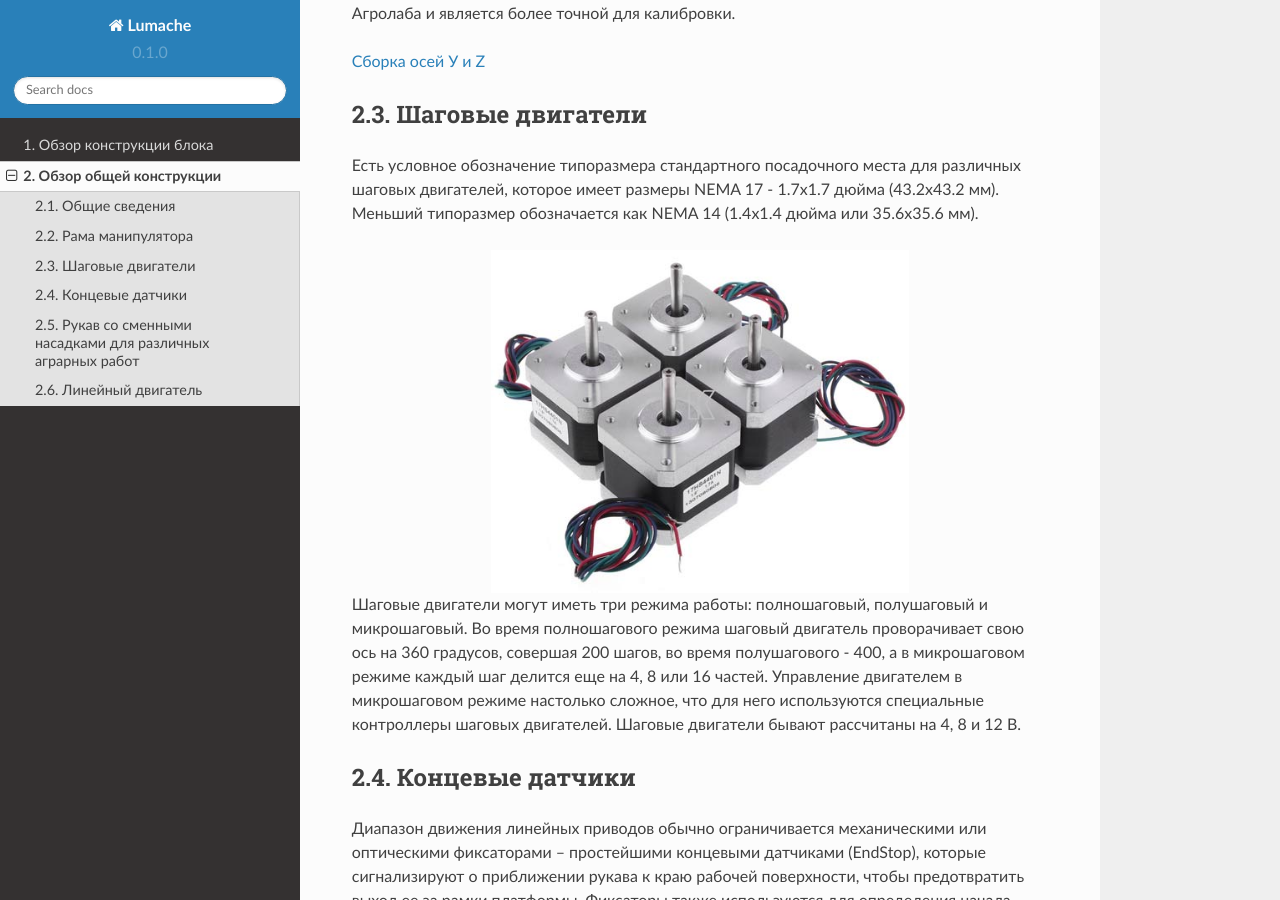
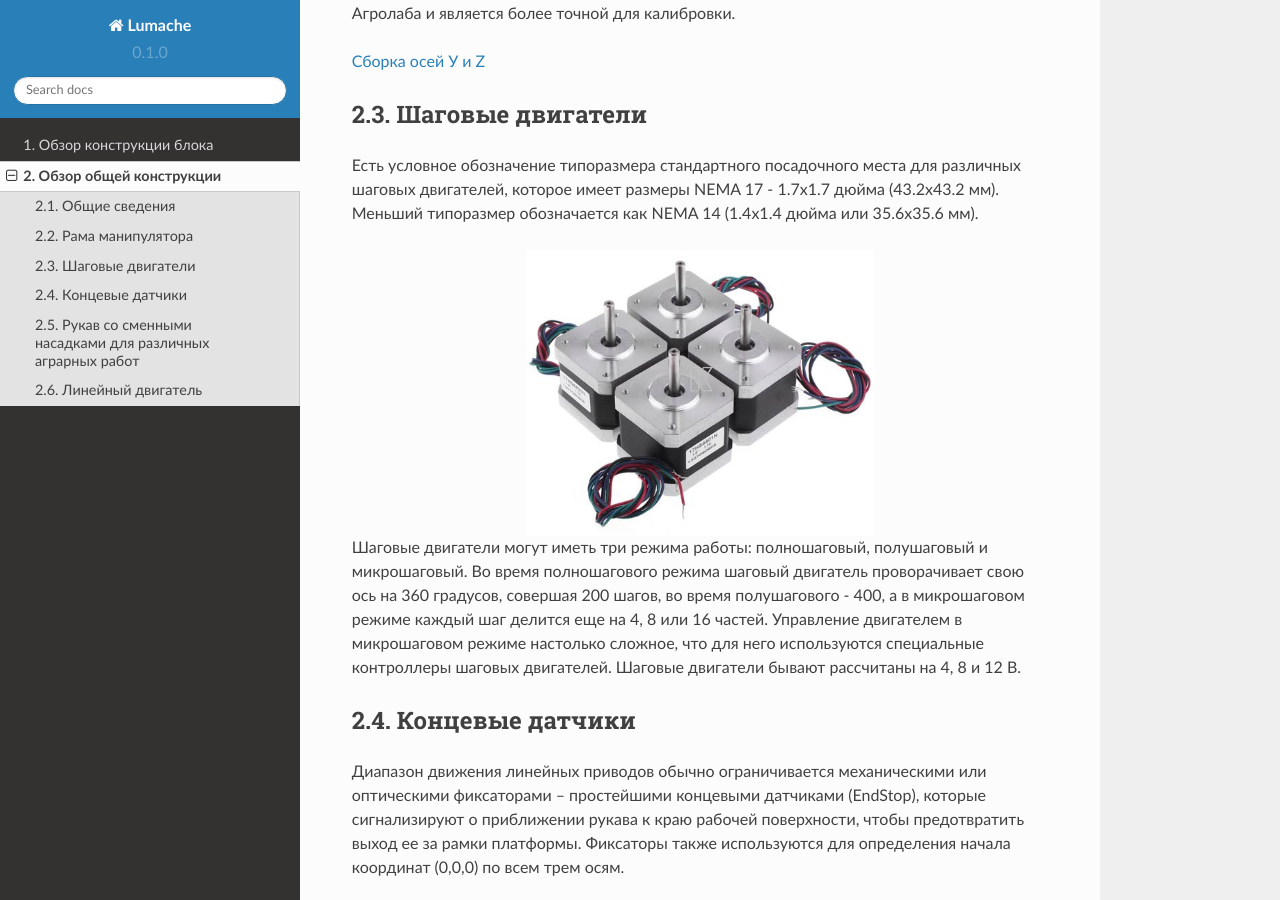
Before and after one commit to BBanwz/AgroLab_Multibot, a Sphinx documentation site: the page built from docs/source/1/2.rst, in a window 1280 px wide and 900 px high, scrolled down 1601 px. Built offline with Sphinx 7.4.7 and the Read the Docs theme 2.0.0, drawn with Linux system fonts in a browser that asks for light colours.

Commit message:
Update 2.rst

```diff
--- a/docs/source/1/2.rst
+++ b/docs/source/1/2.rst
@@ -34,7 +34,7 @@
 Есть условное обозначение типоразмера стандартного посадочного места для различных шаговых двигателей, которое имеет размеры NEMA 17 - 1.7x1.7 дюйма (43.2x43.2 мм). Меньший типоразмер обозначается как NEMA 14 (1.4x1.4 дюйма или 35.6x35.6 мм).
 
 .. figure:: images/7.png
-       :width: 60%
+       :width: 50%
        :align: center
        :alt: блока
 
@@ -47,7 +47,7 @@
 Диапазон движения линейных приводов обычно ограничивается механическими или оптическими фиксаторами – простейшими концевыми датчиками (EndStop), которые сигнализируют о приближении рукава  к краю рабочей поверхности, чтобы предотвратить выход ее за рамки платформы. Фиксаторы также используются для определения начала координат (0,0,0) по всем трем осям.
 
 .. figure:: images/8.png
-       :width: 60%
+       :width: 35%
        :align: center
        :alt: блока
 
@@ -58,7 +58,7 @@
 --------------------------------------------------------
 
 .. figure:: images/9.png
-       :width: 60%
+       :width: 40%
        :align: center
        :alt: блока
 
```
